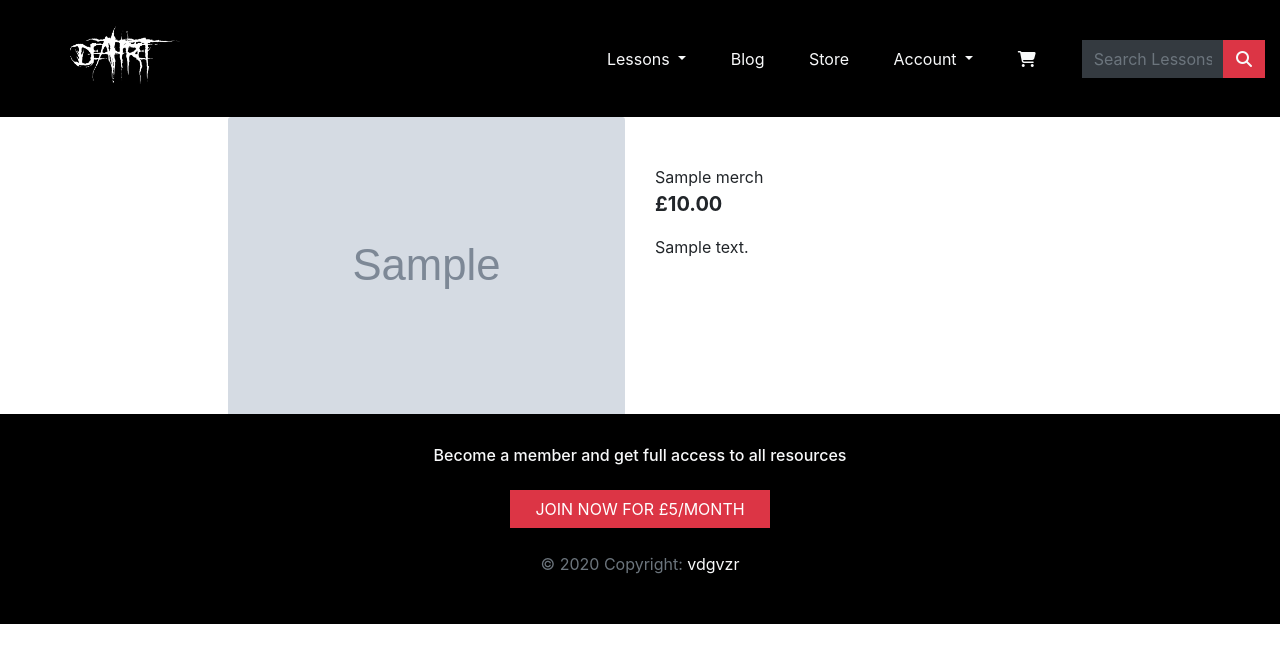
After one commit to Code-Institute-Submissions/milestone-project-114, a Django app: page /store/1 in a window 1280 px wide. The commit adds this page. Shown: the top 663 px of the page. Run offline with Django 3.2, Linux system fonts and the light colour scheme; tables that the repository leaves empty hold one stand-in row (values such as "Sample post"); grey boxes marked "Sample" are stand-in pictures; parts of the project's set-up code (start-up, migrations or seed data) failed here and were passed over; some libraries are stand-ins or nearby versions.

Commit message:
Added merch item details functionality

```diff
--- /dev/null
+++ b/merch/templates/merch/item_detail.html
@@ -0,0 +1,34 @@
+<!doctype html>
+
+{% extends "base.html" %}
+{% load static %}
+
+{% block header %}
+    <div class="header-container">
+        <div class="row">
+            <div class="col"></div>
+        </div>
+    </div>
+{% endblock %}
+
+{% block content %}
+    <div class="container-fluid">
+        <div class="row">
+            <div class="col-12 col-md-6 col-lg-4 offset-lg-2">
+                <a href="{{ item.image.url }}" target="_blank">
+                    <img src="{{ item.image.url }}" alt="{{ item.name }}" class="item-img card-img-top img-fluid">
+                </a>
+            </div>
+
+            <div class="col-12 col-md-6 col-lg-4">
+                <div class="item-detail-container mb-5 mt-md-5">
+                    <p class="mb-0">{{ item.name }}</p>
+
+                    <p class="lead mb-0 text-left font-weight-bold">£{{ item.price }}</p>
+
+                    <p class="mt-3">{{ item.description }}</p>
+                </div>
+            </div>
+        </div>
+    </div>
+{% endblock %}
--- a/merch/templates/merch/store.html
+++ b/merch/templates/merch/store.html
@@ -28,7 +28,7 @@
                     {% for item in merch %}
                         <div class="col-sm-6 col-md-6 col-lg-4 col-xl-3 mb-3">
                             <div class="card shadow h-100 border-1">
-                                <a href="">
+                                <a href="{% url 'item_detail' item.id %}">
                                     <img src="{{ item.image.url }}" alt="{{ item.name }}" class="item-img card-img-top img-fluid">
                                 </a>
 
--- a/merch/urls.py
+++ b/merch/urls.py
@@ -3,4 +3,5 @@ from . import views
 
 urlpatterns = [
     path('', views.all_merch, name='merch'),
+    path('<item_id>', views.item_detail, name='item_detail'),
 ]
--- a/merch/views.py
+++ b/merch/views.py
@@ -1,4 +1,4 @@
-from django.shortcuts import render
+from django.shortcuts import render, get_object_or_404
 from .models import Merch
 
 
@@ -12,3 +12,15 @@ def all_merch(request):
     }
 
     return render(request, 'merch/store.html', context)
+
+
+def item_detail(request, item_id):
+    """ View to render the merch item details """
+
+    item = get_object_or_404(Merch, pk=item_id)
+
+    context = {
+        'item': item,
+    }
+
+    return render(request, 'merch/item_detail.html', context)
--- a/static/css/base.css
+++ b/static/css/base.css
@@ -86,3 +86,13 @@ body {
         padding-top: 117px;
     }
 }
+
+@media (max-width: 991px) {
+    .header-container {
+        padding-top: 117px;
+    }
+
+    body {
+        height: calc(100vh - 117px)
+    }
+}
```
